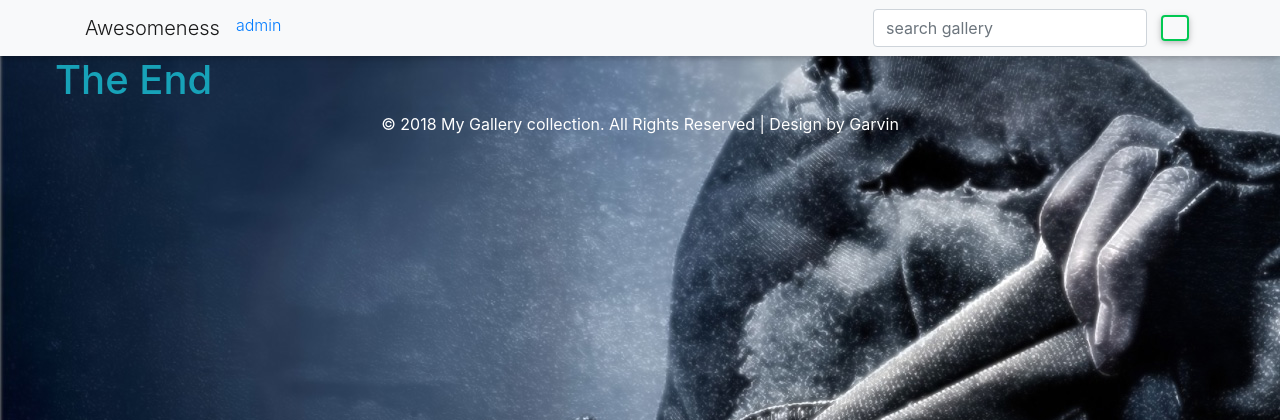
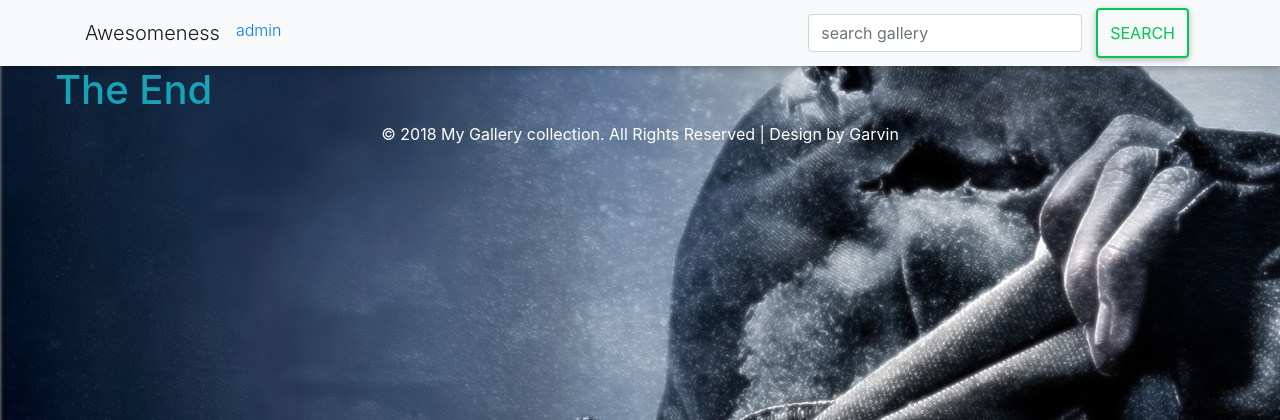
Before and after one commit to garvinipkiss/garvin, a Django app: page / in a window 1280 px wide. Shown: the top 420 px of the page. Run offline with Django 3.2, Linux system fonts and the light colour scheme; data that the repository does not hold is empty; some libraries are stand-ins or nearby versions.

Commit message:
updated navbar

```diff
--- a/awesomeness/noma/templates/navbar.html
+++ b/awesomeness/noma/templates/navbar.html
@@ -12,7 +12,7 @@
       </ul>
       <form class="form-inline my-2 my-lg-0" role="search" action="{%url 'search_results'%}">
       <input class="form-control mr-sm-2" type="search" placeholder="search gallery" name="image" aria-label="Search">
-      <button class="btn btn-outline-success my-2 my-sm-0" type="submit"><i class="fas fa-search fa-lg"></i></button>
+      <button class="btn btn-outline-success my-2 my-sm-0" type="submit"><i class="fas fa-search fa-lg"></i>search</button>
     </form>
     </div>
   </div>
```
